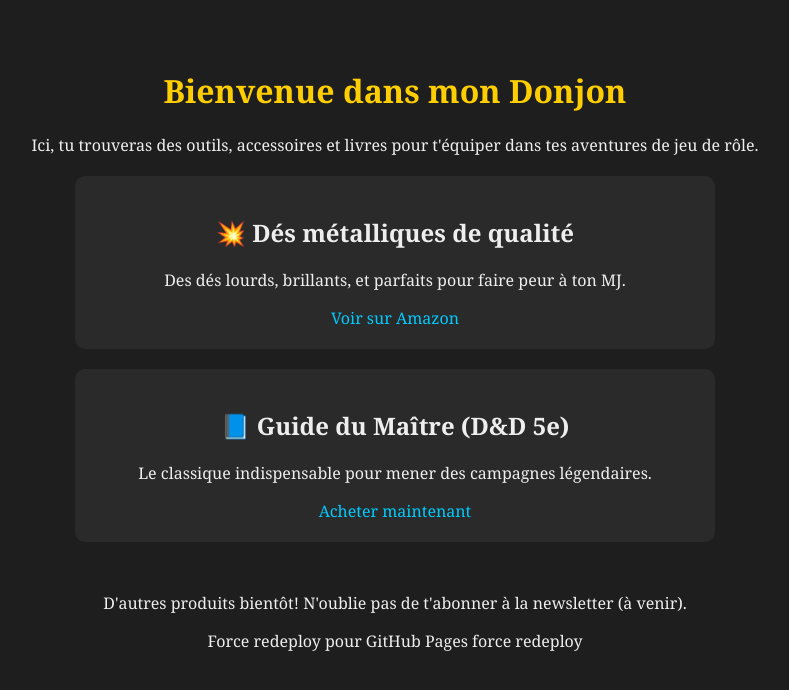
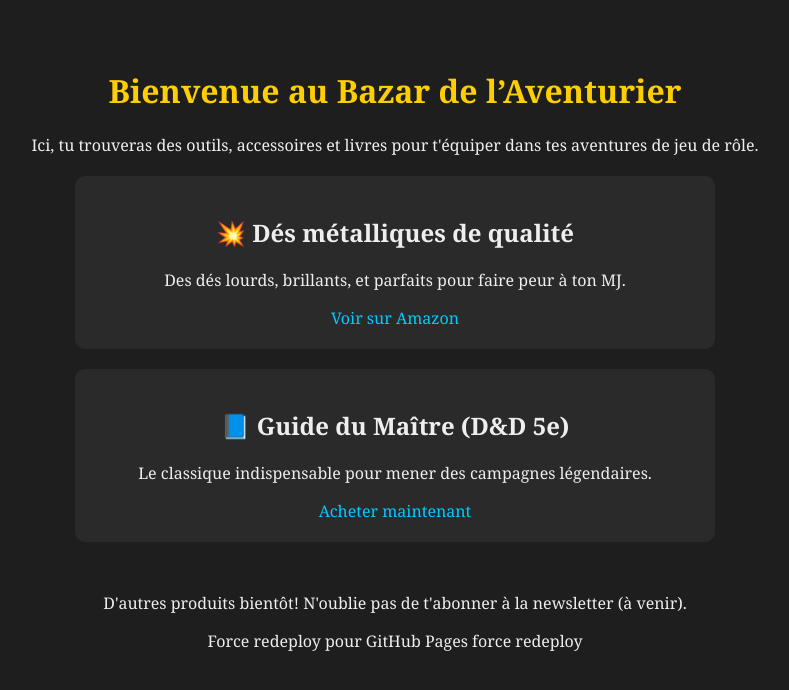
Before and after one commit to Tadassius/site-dd, a plain HTML site: page index.html in a window 1280 px wide. Shown: the whole page, without its empty margins (245-1034 px from the left). Drawn offline with Linux system fonts and the light colour scheme.

Commit message:
Update index.html

```diff
--- a/index.html
+++ b/index.html
@@ -3,7 +3,7 @@
 <head>
   <meta charset="UTF-8">
   <meta name="viewport" content="width=device-width, initial-scale=1">
-  <title>Le Donjon de Tadassius</title>
+  <title>Bazar de l’Aventurier</title>
   <style>
     body {
       font-family: 'Georgia', serif;
@@ -33,7 +33,7 @@
   </style>
 </head>
 <body>
-  <h1>Bienvenue dans mon Donjon</h1>
+  <h1>Bienvenue au Bazar de l’Aventurier</h1>
   <p>Ici, tu trouveras des outils, accessoires et livres pour t'équiper dans tes aventures de jeu de rôle.</p>
 
   <div class="produit">
```
